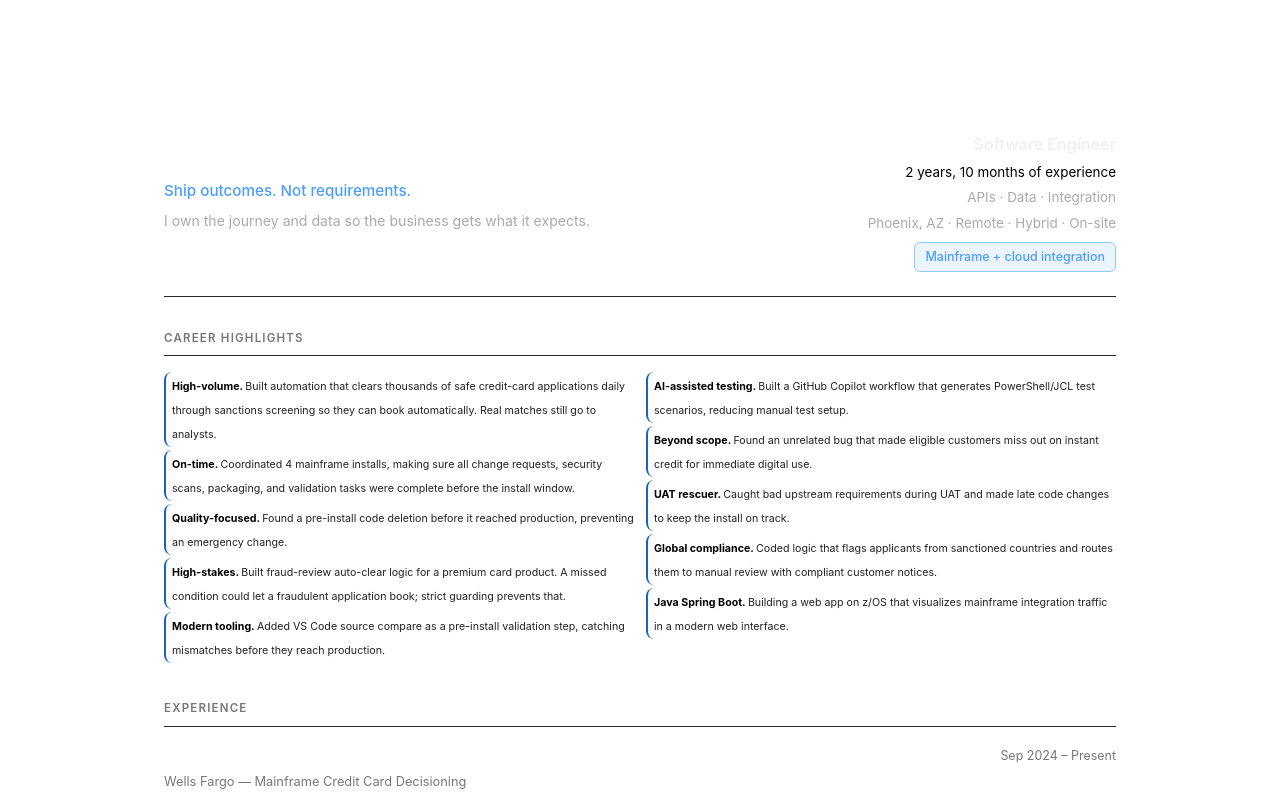
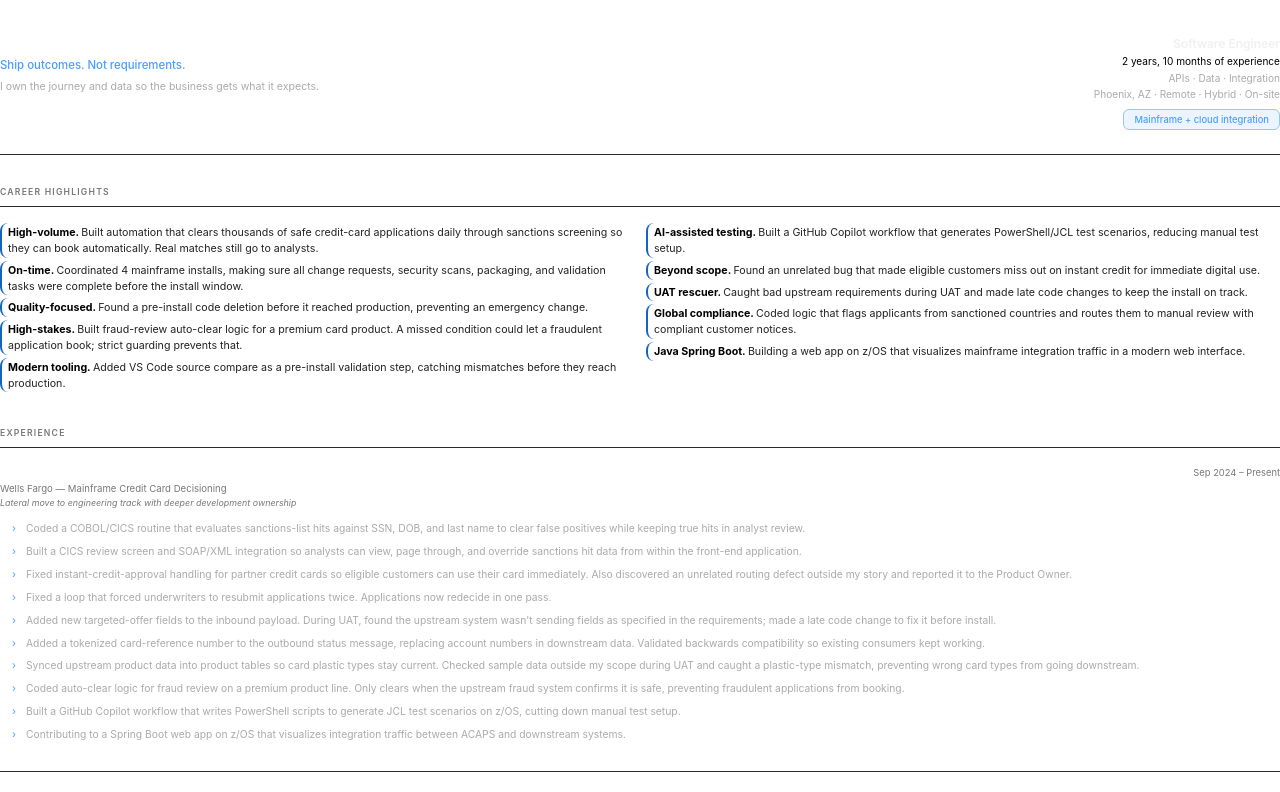
Before and after one commit to KennySerpa/kennyserpa.github.io, a website built with Vite: page src/index.html in a window 1280 px wide. Shown: the top 792 px of the page. Built offline with nearby package versions, Linux system fonts and the light colour scheme; no server answers.

Commit message:
fix(print): tighten print styles for compact 2-page resume PDF

```diff
--- a/src/css/print.css
+++ b/src/css/print.css
@@ -5,20 +5,27 @@
    ========================================================================== */
 
 @page {
-  margin: 0.45in 0.55in;
+  margin: 0.35in 0.45in;
   size: letter;
 }
 
 * {
   -webkit-print-color-adjust: exact;
   print-color-adjust: exact;
+  box-sizing: border-box;
+}
+
+html {
+  font-size: 9pt !important;
 }
 
 body {
   background: #fff !important;
   color: #000 !important;
-  font-size: 9pt;
-  line-height: 1.3;
+  font-size: 9pt !important;
+  line-height: 1.25 !important;
+  margin: 0 !important;
+  padding: 0 !important;
 }
 
 /* Hide chrome that does not belong on a resume */
@@ -30,8 +37,9 @@ footer {
 }
 
 .page {
-  padding: 0;
-  max-width: none;
+  padding: 0 !important;
+  margin: 0 !important;
+  max-width: none !important;
 }
 
 /* --------------------------------------------------------------------------
@@ -44,20 +52,21 @@ footer {
   justify-content: space-between;
   gap: 12px;
   border-bottom: 1px solid #999;
-  padding-bottom: 5px;
-  margin-bottom: 8px;
+  padding-bottom: 4px;
+  margin-bottom: 6px;
   break-inside: avoid;
 }
 
 .resume-header h1 {
   color: #000;
-  font-size: 17pt;
-  margin-bottom: 0;
+  font-size: 16pt;
+  line-height: 1.1;
+  margin-bottom: 1px;
 }
 
 .header-tagline {
   color: #0d47a1;
-  font-size: 9pt;
+  font-size: 8.5pt;
   margin-bottom: 1px;
 }
 
@@ -65,8 +74,8 @@ footer {
   color: #333;
   max-width: none;
   margin-bottom: 0;
-  font-size: 8.5pt;
-  line-height: 1.3;
+  font-size: 8pt;
+  line-height: 1.25;
 }
 
 .header-right {
@@ -77,13 +86,13 @@ footer {
 
 .recruiter-glance {
   color: #333;
-  gap: 0;
-  font-size: 8pt;
+  gap: 1px;
+  font-size: 7.5pt;
 }
 
 .recruiter-role {
   color: #000;
-  font-size: 9pt;
+  font-size: 8.5pt;
   font-weight: 600;
 }
 
@@ -96,8 +105,9 @@ footer {
   background: #e3f2fd;
   color: #0d47a1;
   border: 1px solid #90caf9;
-  font-size: 7.5pt;
-  padding: 1px 5px;
+  font-size: 7pt;
+  padding: 1px 4px;
+  margin-top: 2px;
 }
 
 /* --------------------------------------------------------------------------
```
